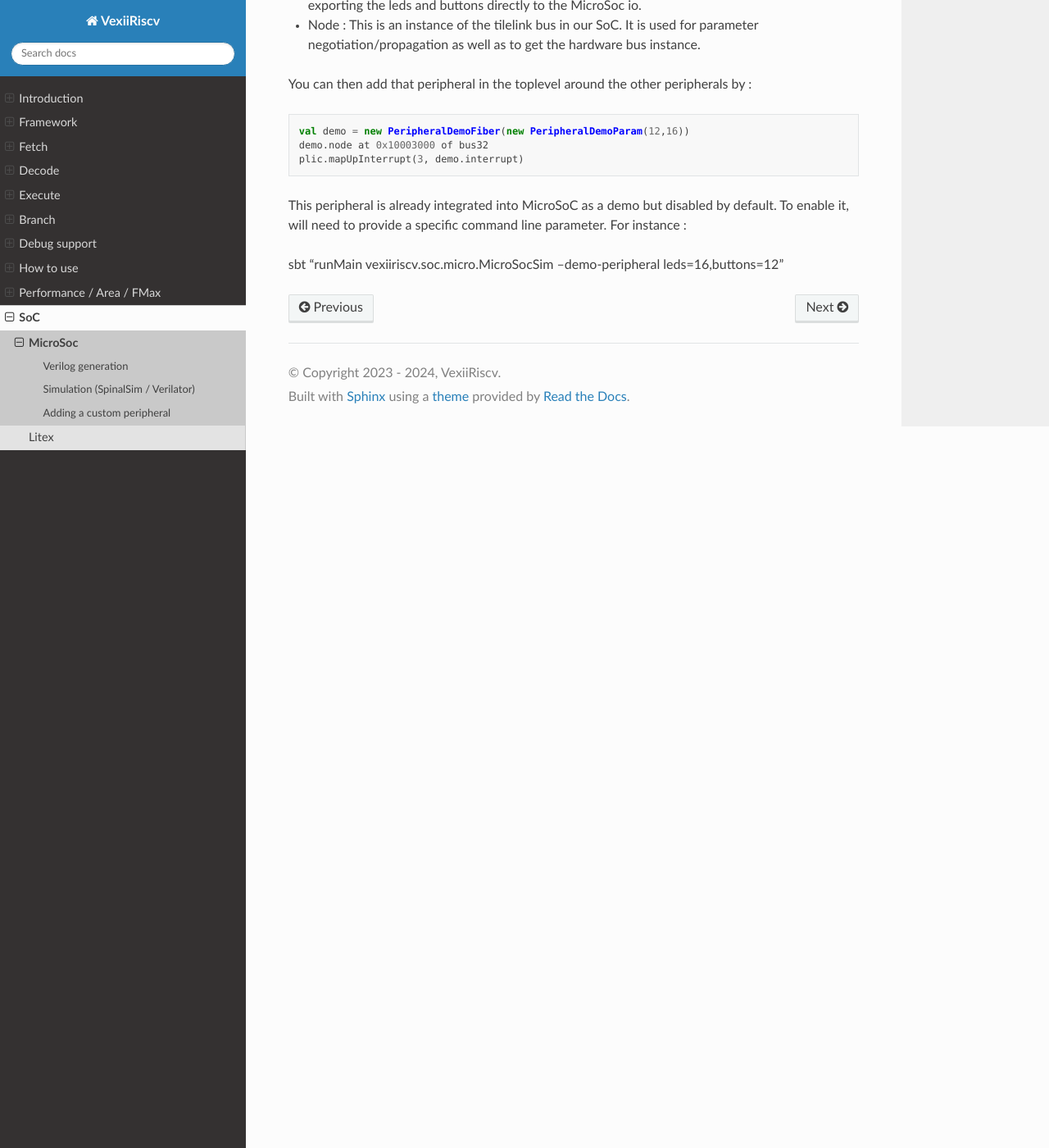
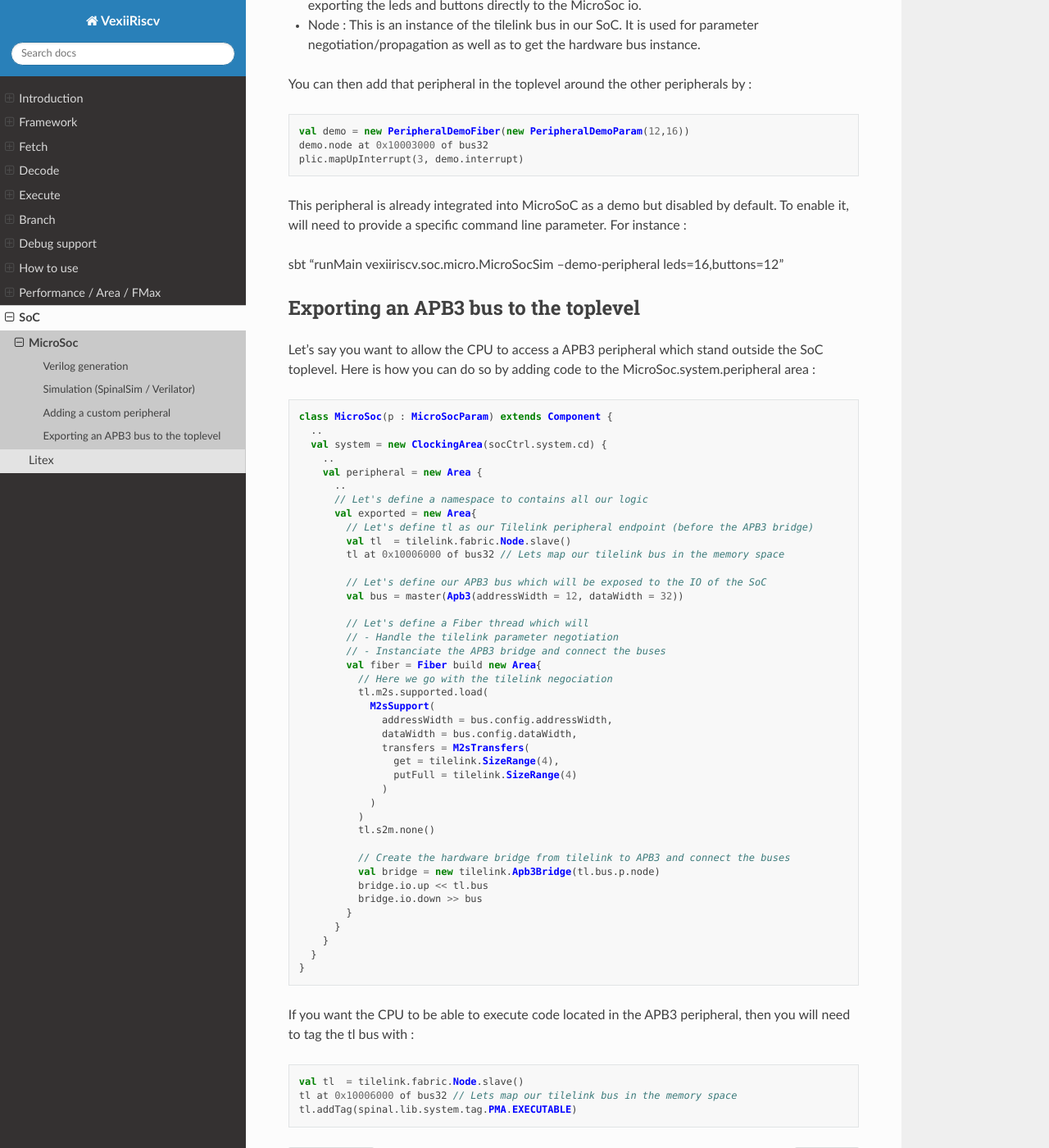
Before and after one commit to SpinalHDL/VexiiRiscv-RTD, a Sphinx documentation site: the page built from source/VexiiRiscv/Soc/microsoc.rst, in a window 1280 px wide and 1400 px high, scrolled down 3528 px. Shown: the whole window at 82% size. Built offline with Sphinx 7.4.7 and the Read the Docs theme 3.1.0, drawn with Linux system fonts in a browser that asks for light colours; some of the changed text lies outside the part shown.

Commit message:
Add a few more MicroSoc example

```diff
--- a/source/VexiiRiscv/Soc/microsoc.rst
+++ b/source/VexiiRiscv/Soc/microsoc.rst
@@ -80,7 +80,8 @@ While the simulation is running you can connect to it using openocd as if it was
 Adding a custom peripheral
 ^^^^^^^^^^^^^^^^^^^^^^^^^^^^^^^^^^^^^^
 
-Let's say you want to design a peripheral and then add it to the SoC, the MicroSoc contains one example of that via PeripheralDemo.scala :
+Let's say you want to design a peripheral and then add it to the SoC, the MicroSoc contains one example of that via PeripheralDemo.scala.
+Take a look at it, its code is extensively commented :
 
 https://github.com/SpinalHDL/VexiiRiscv/blob/dev/src/main/scala/vexiiriscv/soc/micro/PeripheralDemo.scala
 
@@ -109,3 +110,61 @@ You can then add that peripheral in the toplevel around the other peripherals by
 This peripheral is already integrated into MicroSoC as a demo but disabled by default. To enable it, will need to provide a specific command line parameter. For instance :
 
 sbt "runMain vexiiriscv.soc.micro.MicroSocSim --demo-peripheral leds=16,buttons=12"
+
+Exporting an APB3 bus to the toplevel
+^^^^^^^^^^^^^^^^^^^^^^^^^^^^^^^^^^^^^^
+
+Let's say you want to allow the CPU to access a APB3 peripheral which stand outside the SoC toplevel.
+Here is how you can do so by adding code to the MicroSoc.system.peripheral area :
+
+.. code:: scala
+
+    class MicroSoc(p : MicroSocParam) extends Component {
+      ..
+      val system = new ClockingArea(socCtrl.system.cd) {
+        ..
+        val peripheral = new Area {
+          ..
+          // Let's define a namespace to contains all our logic
+          val exported = new Area{
+            // Let's define tl as our Tilelink peripheral endpoint (before the APB3 bridge)
+            val tl  = tilelink.fabric.Node.slave()
+            tl at 0x10006000 of bus32 // Lets map our tilelink bus in the memory space
+
+            // Let's define our APB3 bus which will be exposed to the IO of the SoC
+            val bus = master(Apb3(addressWidth = 12, dataWidth = 32))
+
+            // Let's define a Fiber thread which will
+            // - Handle the tilelink parameter negotiation
+            // - Instanciate the APB3 bridge and connect the buses
+            val fiber = Fiber build new Area{
+              // Here we go with the tilelink negociation
+              tl.m2s.supported.load(
+                M2sSupport(
+                  addressWidth = bus.config.addressWidth,
+                  dataWidth = bus.config.dataWidth,
+                  transfers = M2sTransfers(
+                    get = tilelink.SizeRange(4),
+                    putFull = tilelink.SizeRange(4)
+                  )
+                )
+              )
+              tl.s2m.none()
+
+              // Create the hardware bridge from tilelink to APB3 and connect the buses
+              val bridge = new tilelink.Apb3Bridge(tl.bus.p.node)
+              bridge.io.up << tl.bus
+              bridge.io.down >> bus
+            }
+          }
+        }
+      }
+    }
+
+If you want the CPU to be able to execute code located in the APB3 peripheral, then you will need to tag the tl bus with :
+
+.. code:: scala
+
+            val tl  = tilelink.fabric.Node.slave()
+            tl at 0x10006000 of bus32 // Lets map our tilelink bus in the memory space
+            tl.addTag(spinal.lib.system.tag.PMA.EXECUTABLE)
```
